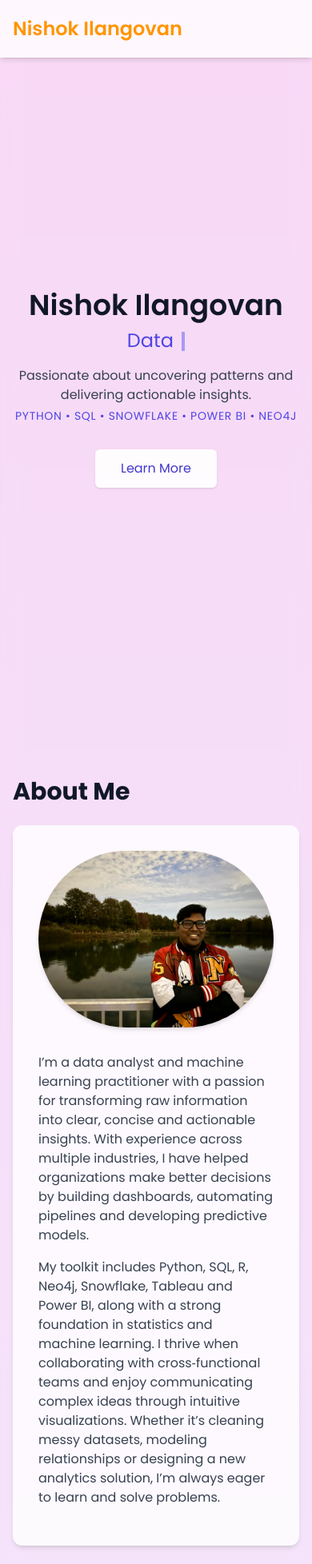
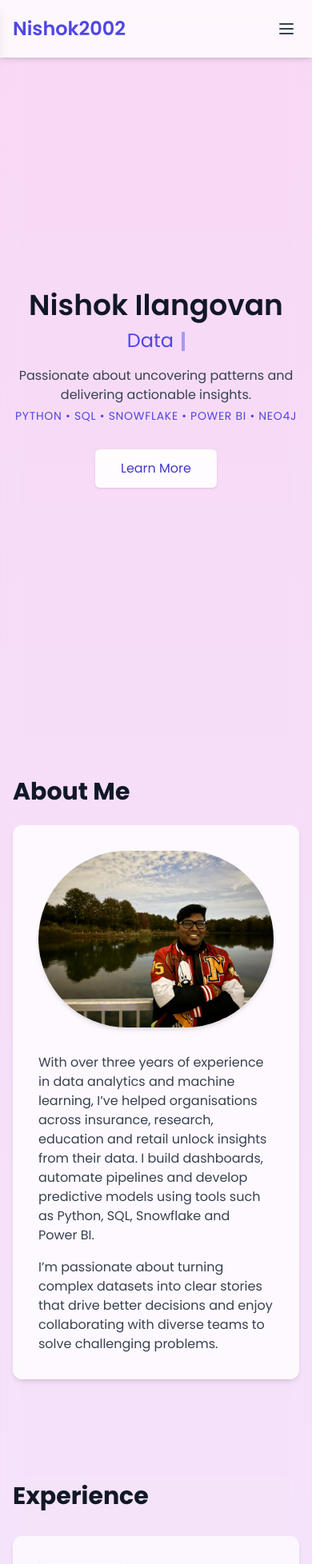
Before and after one commit to Nishok2002/portfolio-website, a Next.js app: page / in a window 390 px wide. Shown: the top 1956 px of the page at 80% size. Built offline with nearby package versions, Linux system fonts and the light colour scheme.

Commit message:
Enhance navigation and sections
Smooth scrolling links and mobile sidebar navigation with GitHub ID; concise About section; larger and rounded logos; certifications grid with white cards and pink hover; equal-sized buttons in the contact section.

```diff
--- a/components/About.tsx
+++ b/components/About.tsx
@@ -28,24 +28,21 @@ const About = () => {
               priority
             />
           </div>
-          <div>
-            <p className="mb-4 text-gray-700">
-              I’m a data analyst and machine learning practitioner with a passion
-              for transforming raw information into clear, concise and actionable
-              insights. With experience across multiple industries, I have helped
-              organizations make better decisions by building dashboards,
-              automating pipelines and developing predictive models.
-            </p>
-            <p className="mb-4 text-gray-700">
-              My toolkit includes Python, SQL, R, Neo4j, Snowflake, Tableau and
-              Power BI, along with a strong foundation in statistics and
-              machine learning. I thrive when collaborating with cross‑functional
-              teams and enjoy communicating complex ideas through intuitive
-              visualizations. Whether it’s cleaning messy datasets, modeling
-              relationships or designing a new analytics solution, I’m always eager
-              to learn and solve problems.
-            </p>
-          </div>
+        <div>
+          {/* A concise summary focusing on experience and domains */}
+          <p className="mb-4 text-gray-700">
+            With over three years of experience in data analytics and machine
+            learning, I’ve helped organisations across insurance, research,
+            education and retail unlock insights from their data. I build
+            dashboards, automate pipelines and develop predictive models using
+            tools such as Python, SQL, Snowflake and Power BI.
+          </p>
+          <p className="text-gray-700">
+            I’m passionate about turning complex datasets into clear stories that
+            drive better decisions and enjoy collaborating with diverse teams to
+            solve challenging problems.
+          </p>
+        </div>
         </div>
       </div>
     </motion.section>
--- a/components/Certifications.tsx
+++ b/components/Certifications.tsx
@@ -19,7 +19,7 @@ const Certifications = () => {
         <h2 className="mb-8 text-3xl font-bold text-gray-900 md:text-4xl">
           Certifications &amp; Education
         </h2>
-        <ul className="space-y-5">
+        <ul className="grid grid-cols-1 gap-6 md:grid-cols-2">
           {certifications.map((cert, idx) => (
             <motion.li
               key={idx}
@@ -40,7 +40,7 @@ const Certifications = () => {
                   href={cert.link}
                   target="_blank"
                   rel="noopener noreferrer"
-                  className="flex items-center space-x-4 rounded-xl bg-white/80 p-6 shadow-md backdrop-blur-md transition-transform hover:shadow-lg"
+                  className="flex items-center space-x-4 rounded-xl bg-white p-6 shadow-md transition-colors hover:bg-pink-100"
                   onClick={(e) => {
                     // If a clipboard code is present, copy it before navigating.
                     if (cert.clipboard) {
@@ -48,7 +48,7 @@ const Certifications = () => {
                       navigator.clipboard
                         .writeText(cert.clipboard)
                         .catch(() => {
-                          /* noop: clipboard may not be available in some browsers */
+                          /* clipboard may not be available */
                         })
                         .finally(() => {
                           window.open(cert.link, '_blank');
@@ -60,9 +60,9 @@ const Certifications = () => {
                     <Image
                       src={cert.logo}
                       alt={`${cert.issuer} logo`}
-                      width={96}
-                      height={56}
-                      className="h-14 w-24 rounded-md object-contain"
+                      width={112}
+                      height={64}
+                      className="h-16 w-28 rounded-md object-contain"
                     />
                   ) : null}
                   <div className="flex-1">
@@ -75,14 +75,14 @@ const Certifications = () => {
                   </div>
                 </a>
               ) : (
-                <div className="flex items-center space-x-4 rounded-xl bg-white/80 p-6 shadow-md backdrop-blur-md">
+                <div className="flex items-center space-x-4 rounded-xl bg-white p-6 shadow-md transition-colors hover:bg-pink-100">
                   {cert.logo ? (
                     <Image
                       src={cert.logo}
                       alt={`${cert.issuer} logo`}
-                      width={96}
-                      height={56}
-                      className="h-14 w-24 rounded-md object-contain"
+                      width={112}
+                      height={64}
+                      className="h-16 w-28 rounded-md object-contain"
                     />
                   ) : null}
                   <div className="flex-1">
--- a/components/Contact.tsx
+++ b/components/Contact.tsx
@@ -23,7 +23,7 @@ const Contact = () => {
         <div className="flex flex-col items-center space-y-4 sm:flex-row sm:justify-center sm:space-x-6 sm:space-y-0">
           <a
             href="mailto:nishokilangovan2002@gmail.com"
-            className="rounded-md bg-gradient-to-r from-purple-500 via-indigo-500 to-blue-500 px-6 py-3 font-medium text-white shadow transition-transform hover:scale-105"
+            className="w-full sm:w-auto rounded-md bg-gradient-to-r from-purple-500 via-indigo-500 to-blue-500 px-6 py-3 text-center font-medium text-white shadow transition-transform hover:scale-105"
           >
             Send&nbsp;Email
           </a>
@@ -31,7 +31,7 @@ const Contact = () => {
             href="https://www.linkedin.com/in/nishok-ilangovan/"
             target="_blank"
             rel="noopener noreferrer"
-            className="rounded-md bg-gradient-to-r from-purple-500 via-indigo-500 to-blue-500 px-6 py-3 font-medium text-white shadow transition-transform hover:scale-105"
+            className="w-full sm:w-auto rounded-md bg-gradient-to-r from-purple-500 via-indigo-500 to-blue-500 px-6 py-3 text-center font-medium text-white shadow transition-transform hover:scale-105"
           >
             LinkedIn
           </a>
--- a/components/Experience.tsx
+++ b/components/Experience.tsx
@@ -35,9 +35,9 @@ const Experience = () => {
                   <Image
                     src={exp.logo}
                     alt={`${exp.company} logo`}
-                    width={64}
+                    width={112}
                     height={64}
-                    className="h-16 w-16 rounded-full object-cover shadow"
+                    className="h-16 w-28 rounded-md object-contain shadow"
                   />
                 ) : null}
                 <div>
--- a/components/NavBar.tsx
+++ b/components/NavBar.tsx
@@ -1,6 +1,8 @@
 import Link from 'next/link';
+import { useState } from 'react';
 
 const NavBar = () => {
+  // Define the navigation items and their target anchors.
   const navItems = [
     { name: 'About', href: '#about' },
     { name: 'Experience', href: '#experience' },
@@ -8,24 +10,99 @@ const NavBar = () => {
     { name: 'Certifications', href: '#certifications' },
     { name: 'Contact', href: '#contact' },
   ];
+
+  // Track whether the mobile sidebar is open.
+  const [menuOpen, setMenuOpen] = useState(false);
+
+  /**
+   * Smoothly scrolls to the given section and closes the sidebar on mobile.
+   */
+  const handleScroll = (
+    e: React.MouseEvent<HTMLAnchorElement>,
+    href: string
+  ) => {
+    e.preventDefault();
+    const target = document.querySelector(href);
+    if (target) {
+      target.scrollIntoView({ behavior: 'smooth' });
+    }
+    setMenuOpen(false);
+  };
+
   return (
     <nav className="fixed top-0 left-0 right-0 z-50 bg-white/80 backdrop-blur shadow-md">
       <div className="mx-auto flex max-w-6xl items-center justify-between px-4 py-5 md:py-6">
-        <Link href="#" className="text-2xl font-semibold">
-          {/* Site name updated to reflect your portfolio */}
-          Nishok&nbsp;Ilangovan
+        {/* Replace portfolio name with the GitHub ID and link to profile */}
+        <Link
+          href="https://github.com/Nishok2002"
+          target="_blank"
+          rel="noopener noreferrer"
+          className="text-2xl font-semibold text-indigo-600 hover:text-indigo-800"
+        >
+          Nishok2002
         </Link>
+        {/* Desktop navigation */}
         <div className="hidden space-x-8 md:flex">
           {navItems.map((item) => (
             <a
               key={item.name}
               href={item.href}
+              onClick={(e) => handleScroll(e, item.href)}
               className="text-gray-700 text-lg transition-colors hover:text-indigo-600"
             >
               {item.name}
             </a>
           ))}
         </div>
+        {/* Mobile hamburger button */}
+        <button
+          className="relative z-50 flex h-8 w-8 items-center justify-center rounded md:hidden"
+          onClick={() => setMenuOpen(!menuOpen)}
+        >
+          <span className="sr-only">Toggle navigation</span>
+          <svg
+            className="h-6 w-6 text-gray-700"
+            xmlns="http://www.w3.org/2000/svg"
+            fill="none"
+            viewBox="0 0 24 24"
+            stroke="currentColor"
+          >
+            {menuOpen ? (
+              <path
+                strokeLinecap="round"
+                strokeLinejoin="round"
+                strokeWidth={2}
+                d="M6 18L18 6M6 6l12 12"
+              />
+            ) : (
+              <path
+                strokeLinecap="round"
+                strokeLinejoin="round"
+                strokeWidth={2}
+                d="M4 6h16M4 12h16M4 18h16"
+              />
+            )}
+          </svg>
+        </button>
+      </div>
+      {/* Mobile sidebar */}
+      <div
+        className={`fixed top-0 left-0 h-full w-64 transform bg-white/95 p-6 shadow-lg transition-transform duration-300 ease-in-out md:hidden ${
+          menuOpen ? 'translate-x-0' : '-translate-x-full'
+        }`}
+      >
+        <nav className="mt-12 space-y-6">
+          {navItems.map((item) => (
+            <a
+              key={item.name}
+              href={item.href}
+              onClick={(e) => handleScroll(e, item.href)}
+              className="block text-lg font-medium text-gray-700 hover:text-indigo-600"
+            >
+              {item.name}
+            </a>
+          ))}
+        </nav>
       </div>
     </nav>
   );
```
